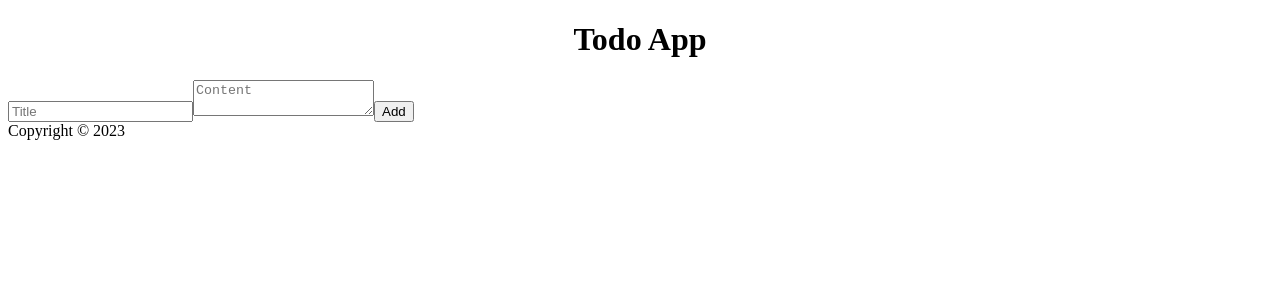
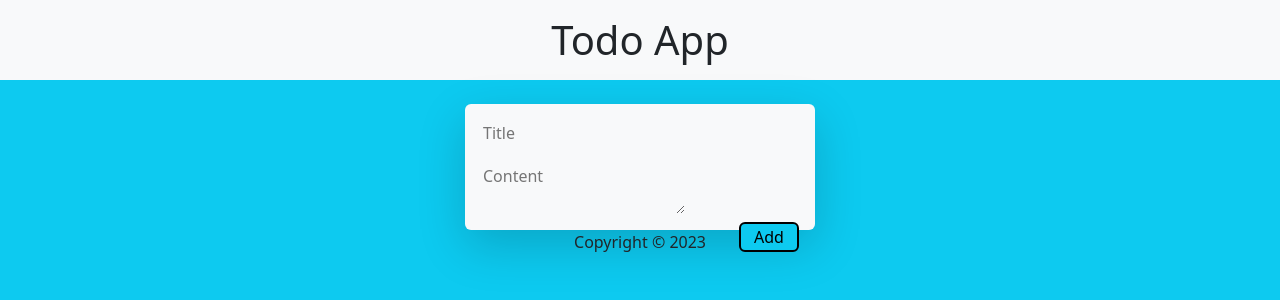
Before and after one commit to emmaephrim/Todo-App-2, a React (Create React App) app: page / in a window 1280 px wide. Shown: the top 300 px of the page. Built offline with nearby package versions, Linux system fonts and the light colour scheme.

Commit message:
feat(ui):ui in progess

```diff
--- /dev/null
+++ b/public/css/index.css
@@ -0,0 +1,47 @@
+.note-body {
+    /* display: flex; */
+    /* justify-content: center; */
+    margin: auto;
+    width: 350px;
+    /* width: 70px; */
+    /* margin-left:  280px; */
+    /* margin-right: 280px; */
+}
+
+.note-body form{
+    position: relative;
+
+}
+
+.note-body input{
+    outline: none;
+    /* width: 20%;  */
+     background-color: transparent;
+     border: none;
+}
+
+textarea {
+    outline: none;
+    /* width: 20%;  */
+     background-color: transparent;
+     border: none;
+}
+
+.note-button{
+    width: 60px;
+    position: absolute;
+    right: 0;
+    border: black solid 2px;
+    }
+
+/* *:focus{
+    outline: none;
+} */
+
+
+.todo-body {
+    width: 300px;
+    margin: auto;
+    background-color: whitesmoke;
+    margin-top: 6px;
+}
--- a/public/index.html
+++ b/public/index.html
@@ -2,31 +2,19 @@
 <html lang="en">
   <head>
     <meta charset="utf-8" />
-    <link rel="icon" href="%PUBLIC_URL%/favicon.ico" />
     <meta name="viewport" content="width=device-width, initial-scale=1" />
     <meta name="theme-color" content="#000000" />
     <meta
       name="description"
       content="Web site created using create-react-app"
     />
-    <link rel="apple-touch-icon" href="%PUBLIC_URL%/logo192.png" />
-    <!--
-      manifest.json provides metadata used when your web app is installed on a
-      user's mobile device or desktop. See https://developers.google.com/web/fundamentals/web-app-manifest/
-    -->
-    <link rel="manifest" href="%PUBLIC_URL%/manifest.json" />
-    <!--
-      Notice the use of %PUBLIC_URL% in the tags above.
-      It will be replaced with the URL of the `public` folder during the build.
-      Only files inside the `public` folder can be referenced from the HTML.
-
-      Unlike "/favicon.ico" or "favicon.ico", "%PUBLIC_URL%/favicon.ico" will
-      work correctly both with client-side routing and a non-root public URL.
-      Learn how to configure a non-root public URL by running `npm run build`.
-    -->
-    <title>Todo App II </title>
+    <!-- Bootstrap CDN link -->
+  <link href="https://cdn.jsdelivr.net/npm/bootstrap@5.3.0-alpha1/dist/css/bootstrap.min.css" rel="stylesheet" integrity="sha384-GLhlTQ8iRABdZLl6O3oVMWSktQOp6b7In1Zl3/Jr59b6EGGoI1aFkw7cmDA6j6gD" crossorigin="anonymous">
+  <!-- CSS LINK MAIN -->
+  <link rel="stylesheet" href="css/index.css">
+  <title>Todo App II </title>
   </head>
-  <body>
+  <body class="bg-info">
     <noscript>You need to enable JavaScript to run this app.</noscript>
     <div id="root"></div>
     <!--
@@ -39,5 +27,8 @@
       To begin the development, run `npm start` or `yarn start`.
       To create a production bundle, use `npm run build` or `yarn build`.
     -->
+
+    <!-- Bootstrap's JavaScript -->
+    <script src="https://cdn.jsdelivr.net/npm/bootstrap@5.3.0-alpha1/dist/js/bootstrap.bundle.min.js" integrity="sha384-w76AqPfDkMBDXo30jS1Sgez6pr3x5MlQ1ZAGC+nuZB+EYdgRZgiwxhTBTkF7CXvN" crossorigin="anonymous"></script>
   </body>
 </html>
--- a/src/components/App.jsx
+++ b/src/components/App.jsx
@@ -1,5 +1,4 @@
 import { useState } from "react";
-import "../css/App.css";
 import Footer from "./Footer";
 import Header from "./Header";
 import Note from "./Note";
@@ -14,7 +13,7 @@ function App() {
   }
 
   return (
-    <div>
+    <div className="">
       <Header />
       <Note
         note={note}
--- a/src/components/Footer.jsx
+++ b/src/components/Footer.jsx
@@ -2,7 +2,11 @@ import React from "react";
 function Footer() {
   const today = new Date();
   const year = today.getFullYear();
-  return <footer>Copyright &copy; {year} </footer>;
+  return (
+    <footer className="d-flex justify-content-center">
+      Copyright &copy; {year}{" "}
+    </footer>
+  );
 }
 
 export default Footer;
--- a/src/components/Header.jsx
+++ b/src/components/Header.jsx
@@ -2,7 +2,12 @@ import React from "react";
 function Header() {
   return (
     <div>
-      <h1 style={{ display: "flex", justifyContent: "center" }}>Todo App</h1>
+      <h1
+        style={{ display: "flex", justifyContent: "center" }}
+        className="bg-light p-3"
+      >
+        Todo App
+      </h1>
     </div>
   );
 }
--- a/src/components/Note.jsx
+++ b/src/components/Note.jsx
@@ -24,7 +24,7 @@ function Note({ note, setNote, oldNotes, setOldNotes }) {
   }
 
   return (
-    <div>
+    <div className="note-body   bg-light p-3 mt-4 rounded shadow-lg">
       <form onSubmit={handleSubmit}>
         <input
           type="text"
@@ -33,6 +33,7 @@ function Note({ note, setNote, oldNotes, setOldNotes }) {
           name="title"
           onChange={handleChange}
           value={note.title}
+          className="mb-3"
         />
         <textarea
           type="text"
@@ -41,8 +42,11 @@ function Note({ note, setNote, oldNotes, setOldNotes }) {
           name="content"
           value={note.content}
           onChange={handleChange}
+          className="d-block"
         />
-        <input type="submit" value="Add" />
+        <button type="submit" className="note-button bg-info mt-2 rounded ">
+          Add
+        </button>
       </form>
     </div>
   );
--- a/src/components/Todo.jsx
+++ b/src/components/Todo.jsx
@@ -20,7 +20,7 @@ function Todo({ title, content, id, setOldNotes, oldNotes, editNote }) {
   }
 
   return (
-    <div id={id}>
+    <div id={id} className="todo-body">
       <span> {id + 1} </span>
       <b> {title} </b>
       <p> {content} </p>
--- a/src/index.js
+++ b/src/index.js
@@ -1,6 +1,5 @@
 import React from "react";
 import ReactDOM from "react-dom/client";
-import "./css/index.css";
 import App from "./components/App";
 
 const root = ReactDOM.createRoot(document.getElementById("root"));
```
Also changed, not shown: public/css/App.css (added), src/css/index.css (deleted).
